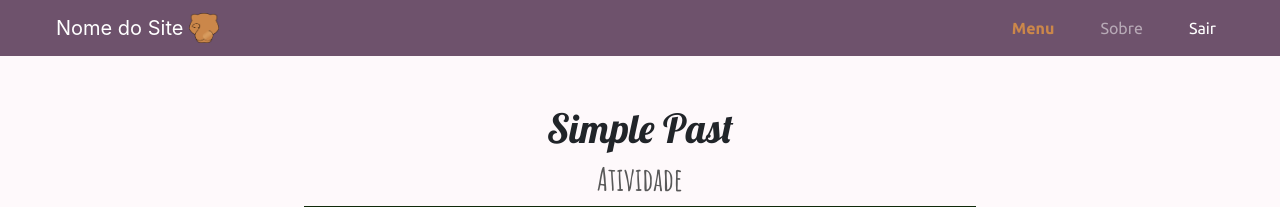
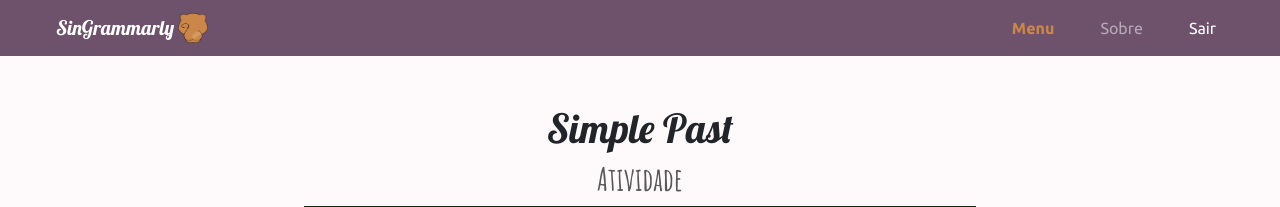
Before and after one commit to bagm4/tcc, a Django app: page /atividade/ in a window 1280 px wide. Shown: the top 207 px of the page. Run offline with Django 4.2, Linux system fonts and the light colour scheme; a user stored in the database is signed in; data comes from the database, SQL or seed files in the repository; some libraries are stand-ins or nearby versions.

Commit message:
commit39

```diff
--- a/main/templates/base.html
+++ b/main/templates/base.html
@@ -45,8 +45,8 @@
     <nav class="navbar navbar-expand-lg navbar-dark" style="background-color: #6E526C;">
         <!-- Image and text -->
 
-        <a class="navbar-brand" href="{% url 'index' %}">
-            Nome do Site
+        <a class="navbar-brand fontLobster" href="{% url 'index' %}">
+            SinGrammarly
             <img src="{% static 'img/logo1.png' %}" width="30" height="30" class="d-inline-block align-top"
                 alt="Logo do site">
         </a>
```
